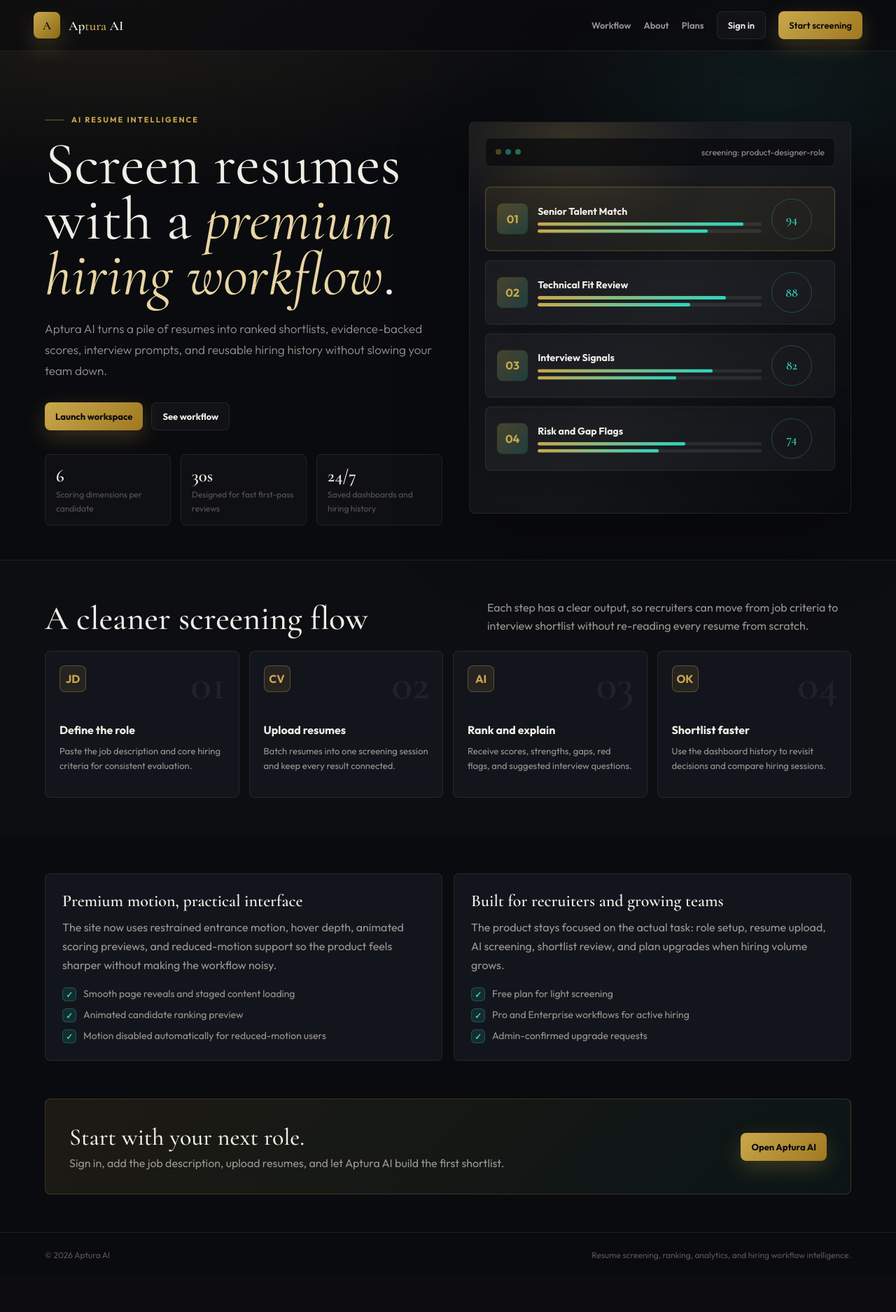
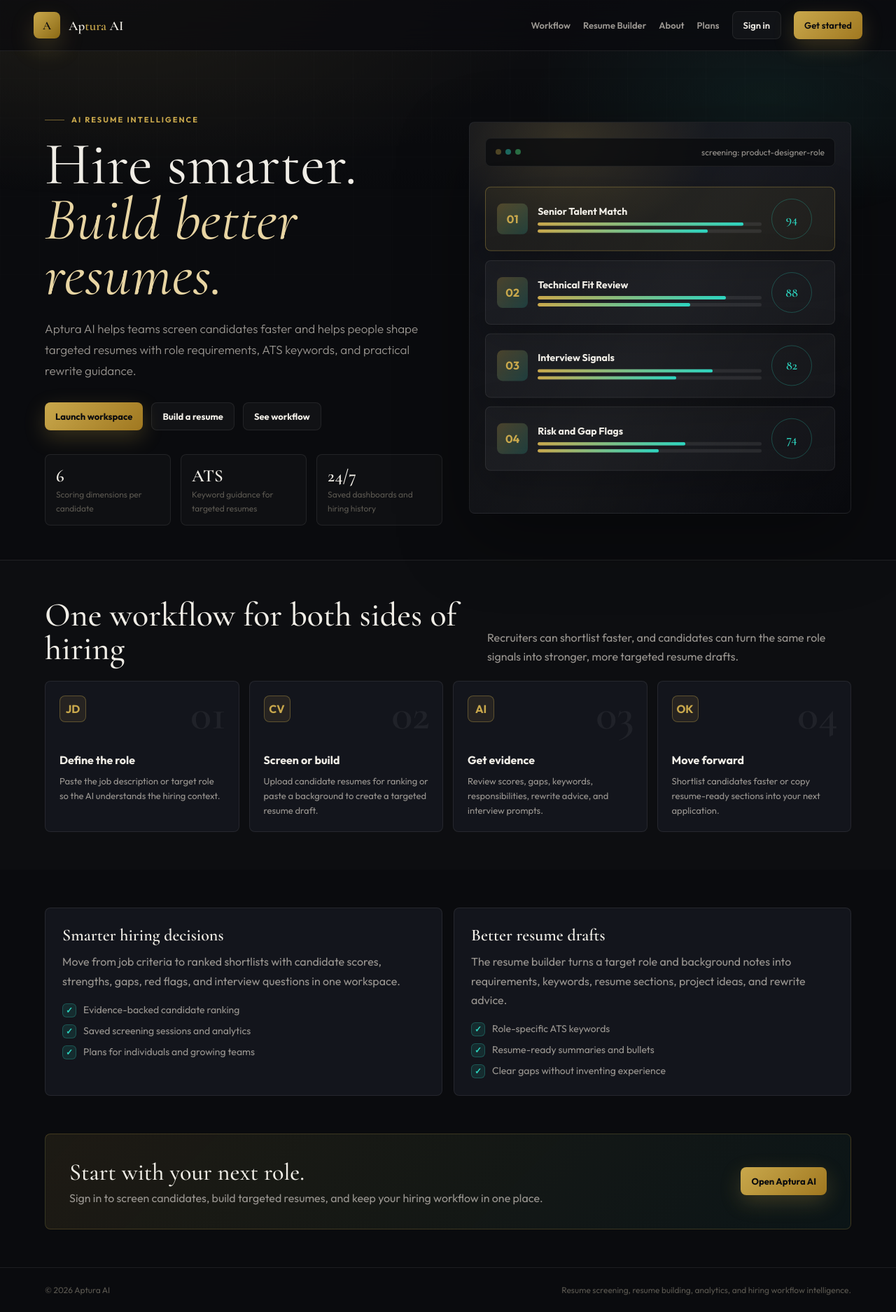
Before and after one commit to Adedejiadeolu2009/ai-resume-screener, a FastAPI app: page / in a window 1280 px wide. Shown: the whole page at 70% size. Before the commit the page ends 1801 px from the top, so only its background shows below. Run offline with FastAPI, Linux system fonts and the light colour scheme; some libraries are stand-ins or nearby versions.

Commit message:
Make resume builder part of site

```diff
--- a/main.py
+++ b/main.py
@@ -191,6 +191,15 @@ app.include_router(screen_router.router)
 app.include_router(plans_router.router)
 app.include_router(admin_router.router)
 app.include_router(resume_builder_router.router)
+
+
+@app.get("/sitemap.xml")
+async def sitemap_xml():
+    sitemap_path = BASE_DIR / "templates" / "sitemap.xml"
+    return _Response(
+        content=sitemap_path.read_text(encoding="utf-8"),
+        media_type="application/xml",
+    )
 
 
 # ── Page Routes ───────────────────────────────────────────────────────────────
--- a/templates/landing.html
+++ b/templates/landing.html
@@ -3,7 +3,7 @@
 <head>
 <meta charset="UTF-8">
 <meta name="viewport" content="width=device-width, initial-scale=1.0">
-<title>Aptura AI - Premium Resume Screening</title>
+<title>Aptura AI - Hire Smarter. Build Better Resumes.</title>
 <link href="https://fonts.googleapis.com/css2?family=Cormorant+Garamond:ital,wght@0,300;0,400;0,500;0,600;1,400&family=Outfit:wght@300;400;500;600;700&display=swap" rel="stylesheet">
 <link rel="stylesheet" href="/static/premium-animations.css">
 <style>
@@ -28,7 +28,7 @@ h1{font:400 clamp(46px,7vw,86px)/.92 var(--serif);letter-spacing:0;max-width:820
 .workflow-step{position:relative;min-height:210px;padding:20px;border:1px solid var(--line);border-radius:8px;background:var(--panel);overflow:hidden}.workflow-step::before{content:attr(data-step);position:absolute;right:18px;top:10px;color:rgba(255,255,255,.06);font:600 62px var(--serif)}.workflow-step h3{position:relative;margin-top:44px;font-size:16px}.workflow-step p{position:relative;margin-top:10px;color:var(--muted);font-size:13px;line-height:1.6}.step-icon{position:relative;width:38px;height:38px;border-radius:8px;display:grid;place-items:center;background:rgba(201,168,76,.1);border:1px solid var(--line-lit);color:var(--gold);font-weight:800}
 .features{display:grid;grid-template-columns:1fr 1fr;gap:16px;padding:54px clamp(18px,5vw,64px)}.landing-card{border:1px solid var(--line);border-radius:8px;background:var(--panel);padding:24px}.landing-card h3{font:600 24px var(--serif);margin-bottom:10px}.landing-card p{color:var(--muted);line-height:1.7}.feature-list{display:grid;gap:10px;margin-top:18px}.feature-list div{display:flex;gap:10px;align-items:flex-start;color:var(--muted);font-size:14px}.feature-list span{display:grid;place-items:center;width:20px;height:20px;border-radius:6px;background:rgba(45,212,191,.12);border:1px solid rgba(45,212,191,.25);color:var(--teal);font-size:12px;font-weight:800;flex-shrink:0}
 .cta-band{margin:0 clamp(18px,5vw,64px) 54px;padding:34px;border:1px solid rgba(201,168,76,.22);border-radius:8px;background:linear-gradient(135deg,rgba(201,168,76,.1),rgba(45,212,191,.05));display:flex;align-items:center;justify-content:space-between;gap:20px}.cta-band h2{font:500 34px var(--serif);margin-bottom:6px}.cta-band p{color:var(--muted)}footer{padding:24px clamp(18px,5vw,64px);border-top:1px solid var(--line);display:flex;justify-content:space-between;gap:18px;flex-wrap:wrap;color:var(--hint);font-size:12px}
-@keyframes bar-fill{from{width:0}to{width:var(--w)}}@media(prefers-reduced-motion:no-preference){.candidate{animation:float-card 7s ease-in-out infinite}.candidate:nth-child(2){animation-delay:.6s}.candidate:nth-child(3){animation-delay:1.2s}.candidate:nth-child(4){animation-delay:1.8s}@keyframes float-card{0%,100%{transform:translateY(0)}50%{transform:translateY(-6px)}}}@media(max-width:980px){.hero{grid-template-columns:1fr;min-height:auto}.visual-panel{min-height:500px}.workflow-grid,.features{grid-template-columns:1fr 1fr}.nav-links a:not(.btn){display:none}}@media(max-width:680px){nav{align-items:flex-start}.nav-links{justify-content:flex-end}.hero{padding-top:28px}.trust-row,.workflow-grid,.features{grid-template-columns:1fr}.visual-panel{min-height:470px}.candidate{grid-template-columns:38px 1fr 58px;padding:12px}.score{width:48px;height:48px}.cta-band{display:block}.cta-band .btn{margin-top:18px}.section-head{display:block}.section-head p{margin-top:12px}}
+@keyframes bar-fill{from{width:0}to{width:var(--w)}}@media(prefers-reduced-motion:no-preference){.candidate{animation:float-card 7s ease-in-out infinite}.candidate:nth-child(2){animation-delay:.6s}.candidate:nth-child(3){animation-delay:1.2s}.candidate:nth-child(4){animation-delay:1.8s}@keyframes float-card{0%,100%{transform:translateY(0)}50%{transform:translateY(-6px)}}}@media(max-width:980px){.hero{grid-template-columns:1fr;min-height:auto}.visual-panel{min-height:500px}.workflow-grid,.features{grid-template-columns:1fr 1fr}.nav-links a:not(.btn){display:none}}@media(max-width:680px){nav{align-items:flex-start;padding:14px 16px}.nav-links{justify-content:flex-end;gap:8px}.nav-links .btn{min-height:36px;padding:9px 11px;font-size:12px}.hero{padding-top:28px}.trust-row,.workflow-grid,.features{grid-template-columns:1fr}.visual-panel{min-height:470px}.candidate{grid-template-columns:38px 1fr 58px;padding:12px}.score{width:48px;height:48px}.cta-band{display:block;padding:24px}.cta-band .btn{margin-top:18px;width:100%}.section-head{display:block}.section-head p{margin-top:12px}}@media(max-width:420px){h1{font-size:42px}.hero-actions .btn{width:100%}.command-bar{left:14px;right:14px}.rank-stack{inset:86px 14px 18px}.candidate{gap:10px}.candidate h3{font-size:13px}}
 </style>
 </head>
 <body>
@@ -40,22 +40,23 @@ h1{font:400 clamp(46px,7vw,86px)/.92 var(--serif);letter-spacing:0;max-width:820
     </a>
     <div class="nav-links">
       <a href="#workflow">Workflow</a>
+      <a href="/resume-builder">Resume Builder</a>
       <a href="/about">About</a>
       <a href="/plans">Plans</a>
       <a class="btn" href="/login">Sign in</a>
-      <a class="btn btn-primary" href="/login">Start screening</a>
+      <a class="btn btn-primary" href="/login">Get started</a>
     </div>
   </nav>
 
   <section class="hero">
     <div class="hero-copy">
       <div class="eyebrow">AI resume intelligence</div>
-      <h1>Screen resumes with a <em>premium hiring workflow</em>.</h1>
-      <p class="lead">Aptura AI turns a pile of resumes into ranked shortlists, evidence-backed scores, interview prompts, and reusable hiring history without slowing your team down.</p>
-      <div class="hero-actions"><a class="btn btn-primary" href="/login">Launch workspace</a><a class="btn" href="#workflow">See workflow</a></div>
+      <h1>Hire smarter. <em>Build better resumes.</em></h1>
+      <p class="lead">Aptura AI helps teams screen candidates faster and helps people shape targeted resumes with role requirements, ATS keywords, and practical rewrite guidance.</p>
+      <div class="hero-actions"><a class="btn btn-primary" href="/login">Launch workspace</a><a class="btn" href="/resume-builder">Build a resume</a><a class="btn" href="#workflow">See workflow</a></div>
       <div class="trust-row">
         <div class="proof-card"><strong>6</strong><span>Scoring dimensions per candidate</span></div>
-        <div class="proof-card"><strong>30s</strong><span>Designed for fast first-pass reviews</span></div>
+        <div class="proof-card"><strong>ATS</strong><span>Keyword guidance for targeted resumes</span></div>
         <div class="proof-card"><strong>24/7</strong><span>Saved dashboards and hiring history</span></div>
       </div>
     </div>
@@ -72,22 +73,22 @@ h1{font:400 clamp(46px,7vw,86px)/.92 var(--serif);letter-spacing:0;max-width:820
   </section>
 
   <section class="workflow" id="workflow">
-    <div class="section-head"><h2>A cleaner screening flow</h2><p>Each step has a clear output, so recruiters can move from job criteria to interview shortlist without re-reading every resume from scratch.</p></div>
+    <div class="section-head"><h2>One workflow for both sides of hiring</h2><p>Recruiters can shortlist faster, and candidates can turn the same role signals into stronger, more targeted resume drafts.</p></div>
     <div class="workflow-grid">
-      <div class="workflow-step" data-step="01"><div class="step-icon">JD</div><h3>Define the role</h3><p>Paste the job description and core hiring criteria for consistent evaluation.</p></div>
-      <div class="workflow-step" data-step="02"><div class="step-icon">CV</div><h3>Upload resumes</h3><p>Batch resumes into one screening session and keep every result connected.</p></div>
-      <div class="workflow-step" data-step="03"><div class="step-icon">AI</div><h3>Rank and explain</h3><p>Receive scores, strengths, gaps, red flags, and suggested interview questions.</p></div>
-      <div class="workflow-step" data-step="04"><div class="step-icon">OK</div><h3>Shortlist faster</h3><p>Use the dashboard history to revisit decisions and compare hiring sessions.</p></div>
+      <div class="workflow-step" data-step="01"><div class="step-icon">JD</div><h3>Define the role</h3><p>Paste the job description or target role so the AI understands the hiring context.</p></div>
+      <div class="workflow-step" data-step="02"><div class="step-icon">CV</div><h3>Screen or build</h3><p>Upload candidate resumes for ranking or paste a background to create a targeted resume draft.</p></div>
+      <div class="workflow-step" data-step="03"><div class="step-icon">AI</div><h3>Get evidence</h3><p>Review scores, gaps, keywords, responsibilities, rewrite advice, and interview prompts.</p></div>
+      <div class="workflow-step" data-step="04"><div class="step-icon">OK</div><h3>Move forward</h3><p>Shortlist candidates faster or copy resume-ready sections into your next application.</p></div>
     </div>
   </section>
 
   <section class="features">
-    <div class="landing-card"><h3>Premium motion, practical interface</h3><p>The site now uses restrained entrance motion, hover depth, animated scoring previews, and reduced-motion support so the product feels sharper without making the workflow noisy.</p><div class="feature-list"><div><span>✓</span> Smooth page reveals and staged content loading</div><div><span>✓</span> Animated candidate ranking preview</div><div><span>✓</span> Motion disabled automatically for reduced-motion users</div></div></div>
-    <div class="landing-card"><h3>Built for recruiters and growing teams</h3><p>The product stays focused on the actual task: role setup, resume upload, AI screening, shortlist review, and plan upgrades when hiring volume grows.</p><div class="feature-list"><div><span>✓</span> Free plan for light screening</div><div><span>✓</span> Pro and Enterprise workflows for active hiring</div><div><span>✓</span> Admin-confirmed upgrade requests</div></div></div>
+    <div class="landing-card"><h3>Smarter hiring decisions</h3><p>Move from job criteria to ranked shortlists with candidate scores, strengths, gaps, red flags, and interview questions in one workspace.</p><div class="feature-list"><div><span>✓</span> Evidence-backed candidate ranking</div><div><span>✓</span> Saved screening sessions and analytics</div><div><span>✓</span> Plans for individuals and growing teams</div></div></div>
+    <div class="landing-card"><h3>Better resume drafts</h3><p>The resume builder turns a target role and background notes into requirements, keywords, resume sections, project ideas, and rewrite advice.</p><div class="feature-list"><div><span>✓</span> Role-specific ATS keywords</div><div><span>✓</span> Resume-ready summaries and bullets</div><div><span>✓</span> Clear gaps without inventing experience</div></div></div>
   </section>
 
-  <section class="cta-band"><div><h2>Start with your next role.</h2><p>Sign in, add the job description, upload resumes, and let Aptura AI build the first shortlist.</p></div><a class="btn btn-primary" href="/login">Open Aptura AI</a></section>
-  <footer><span>© 2026 Aptura AI</span><span>Resume screening, ranking, analytics, and hiring workflow intelligence.</span></footer>
+  <section class="cta-band"><div><h2>Start with your next role.</h2><p>Sign in to screen candidates, build targeted resumes, and keep your hiring workflow in one place.</p></div><a class="btn btn-primary" href="/login">Open Aptura AI</a></section>
+  <footer><span>© 2026 Aptura AI</span><span>Resume screening, resume building, analytics, and hiring workflow intelligence.</span></footer>
 </div>
 </body>
 </html>
--- a/sitemap.xml
+++ b/templates/sitemap.xml
@@ -27,6 +27,11 @@
   <priority>0.80</priority>
 </url>
 <url>
+  <loc>https://aptura.com.ng/resume-builder</loc>
+  <lastmod>2026-06-27T00:00:00+00:00</lastmod>
+  <priority>0.80</priority>
+</url>
+<url>
   <loc>https://aptura.com.ng/why-choose-us</loc>
   <lastmod>2026-06-25T12:46:55+00:00</lastmod>
   <priority>0.64</priority>
```
Also changed, not shown: templates/resume_builder.html (+14 -12 lines).
